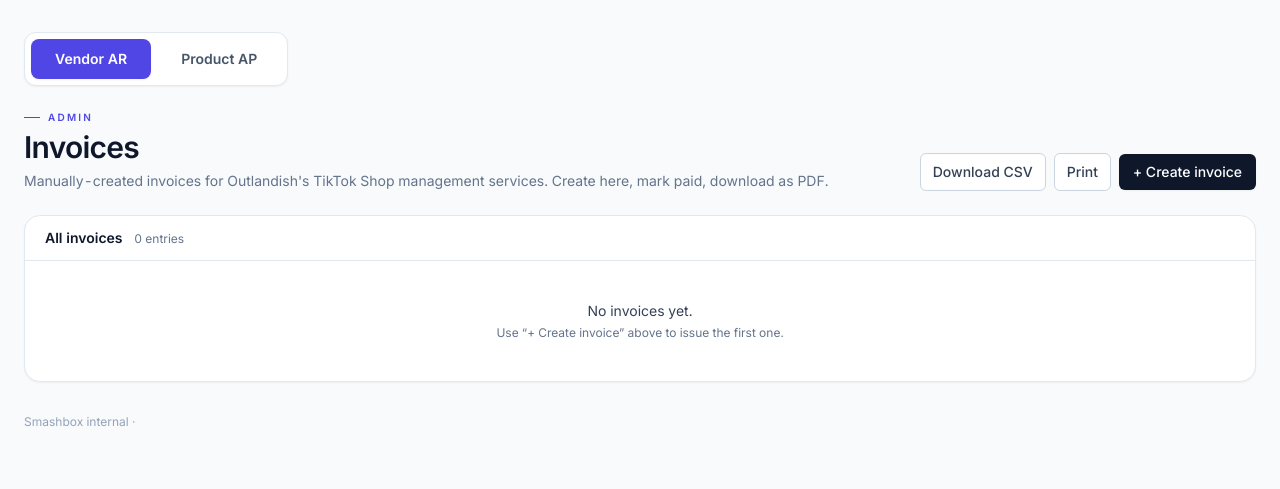
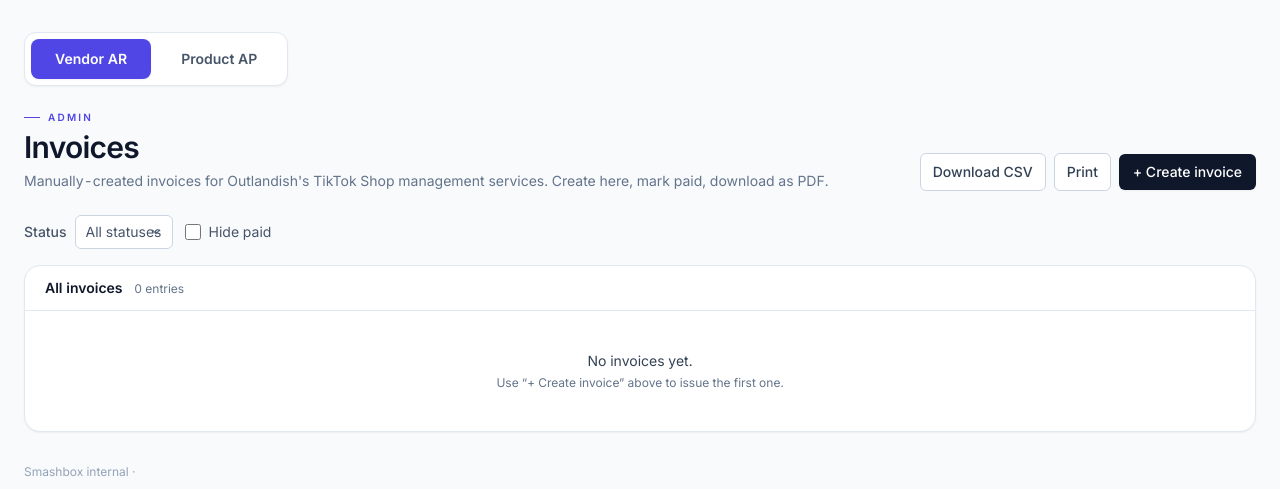
Before and after one commit to jordanblum1991/smashbox, a FastAPI app: page /admin/invoices in a window 1280 px wide. Shown: the part 57-546 px from the top of the page. Run offline with FastAPI, Linux system fonts and the light colour scheme; style sheets or scripts are compiled from the project's sources; parts of the project's set-up code (start-up, migrations or seed data) failed here and were passed over; some libraries are stand-ins or nearby versions.

Commit message:
invoices: status filter + hide-paid toggle on Vendor AR and Product AP
Both tabs of /admin/invoices get a status dropdown (Vendor: All/Issued/Paid;
Product: All/Open/Overdue/Paid) and a "Hide paid" checkbox, applied server-side
via GET params (status, hide_paid). Filters AND together and only affect the
list — the Product summary tiles stay computed on the full set. Header shows
"N of M" when filtered; empty + Clear states are filter-aware. "Overdue" filters
on PurchaseInvoice.is_overdue (computed), the others on stored status.

Co-Authored-By: Claude Opus 4.8 <noreply@anthropic.com>

```diff
--- a/app/routers/invoices.py
+++ b/app/routers/invoices.py
@@ -167,11 +167,28 @@ def _validate_invoice_form(
 # Routes
 # ---------------------------------------------------------------------------
 
+def _filter_invoices(invoices: list, status: str, hide_paid: bool) -> list:
+    """Apply the status filter + 'hide paid' toggle to an invoice list. `status`
+    is "" (all) / a stored status / the computed "overdue"; both filters AND
+    together. Pure list filtering so summary totals (computed on the full set)
+    are unaffected."""
+    out = invoices
+    if hide_paid:
+        out = [i for i in out if i.status != "paid"]
+    if status == "overdue":
+        out = [i for i in out if getattr(i, "is_overdue", False)]
+    elif status:
+        out = [i for i in out if i.status == status]
+    return out
+
+
 @router.get("/admin/invoices", dependencies=[Depends(require_admin)])
 def invoices_hub(
     request: Request,
     db: Session = Depends(get_db),
     tab: str = "vendor",
+    status: str = "",
+    hide_paid: int = 0,
     error: str | None = None,
     notice: str | None = None,
 ) -> Response:
@@ -179,9 +196,14 @@ def invoices_hub(
     Outlandish bills Smashbox) and Product invoices (inbound — the AP ledger) as
     two server-rendered tabs under one menu item. Each tab renders its existing
     page body on a full page load, so all inline forms / PDF / statement links
-    keep working. `tab` selects the panel."""
+    keep working. `tab` selects the panel; `status` + `hide_paid` filter the list
+    (summary totals stay on the full set)."""
     active_tab = "product" if tab == "product" else "vendor"
-    ctx: dict = {"active_tab": active_tab, "error": error, "notice": notice}
+    hide_paid_b = bool(hide_paid)
+    ctx: dict = {
+        "active_tab": active_tab, "error": error, "notice": notice,
+        "filter_status": status, "hide_paid": hide_paid_b,
+    }
     if active_tab == "product":
         # Lazy import avoids any import-order coupling between the two routers.
         from app.routers.purchase_invoices import product_context
@@ -190,6 +212,8 @@ def invoices_hub(
         ctx["invoices"] = db.execute(
             select(Invoice).order_by(Invoice.created_at.desc())
         ).scalars().all()
+    ctx["total_count"] = len(ctx["invoices"])
+    ctx["invoices"] = _filter_invoices(ctx["invoices"], status, hide_paid_b)
     return templates.TemplateResponse(request, "admin/invoices_hub.html", ctx)
 
 
--- a/app/templates/admin/_invoices_vendor_body.html
+++ b/app/templates/admin/_invoices_vendor_body.html
@@ -28,17 +28,47 @@
 </div>
 {% endif %}
 
+{# Status filter + hide-paid toggle. Server-rendered (GET reload). #}
+<form method="get" action="/admin/invoices" class="mb-4 flex flex-wrap items-center gap-3 print:hidden">
+  <input type="hidden" name="tab" value="vendor">
+  <label class="inline-flex items-center gap-2 text-sm text-slate-600">
+    <span class="font-medium">Status</span>
+    <select name="status" onchange="this.form.submit()"
+            class="rounded-md border border-slate-300 bg-white px-2.5 py-1.5 text-sm focus:border-sky-500 focus:outline-none focus:ring-1 focus:ring-sky-500">
+      <option value="" {% if not filter_status %}selected{% endif %}>All statuses</option>
+      <option value="issued" {% if filter_status == 'issued' %}selected{% endif %}>Issued</option>
+      <option value="paid" {% if filter_status == 'paid' %}selected{% endif %}>Paid</option>
+    </select>
+  </label>
+  <label class="inline-flex items-center gap-2 text-sm text-slate-600">
+    <input type="checkbox" name="hide_paid" value="1" onchange="this.form.submit()" {% if hide_paid %}checked{% endif %}
+           class="h-4 w-4 rounded border-slate-300 text-indigo-600 focus:ring-indigo-500">
+    Hide paid
+  </label>
+  {% if filter_status or hide_paid %}
+  <a href="/admin/invoices?tab=vendor" class="text-xs font-medium text-sky-700 hover:text-sky-900">Clear</a>
+  {% endif %}
+</form>
+
 <section class="overflow-hidden rounded-2xl border border-slate-200 bg-white shadow-sm">
   <header class="border-b border-slate-200 px-5 py-3">
     <h2 class="text-sm font-semibold text-slate-900">
-      All invoices <span class="ml-2 text-xs font-normal text-slate-500">{{ invoices | length }} entr{{ "y" if invoices | length == 1 else "ies" }}</span>
+      All invoices
+      <span class="ml-2 text-xs font-normal text-slate-500">
+        {% if filter_status or hide_paid %}{{ invoices | length }} of {{ total_count }}{% else %}{{ invoices | length }} entr{{ "y" if invoices | length == 1 else "ies" }}{% endif %}
+      </span>
     </h2>
   </header>
 
   {% if invoices | length == 0 %}
   <div class="px-5 py-10 text-center">
+    {% if filter_status or hide_paid %}
+    <p class="text-sm text-slate-700">No invoices match this filter.</p>
+    <p class="mt-1 text-xs text-slate-500"><a href="/admin/invoices?tab=vendor" class="text-sky-700 hover:underline">Clear the filter</a> to see all invoices.</p>
+    {% else %}
     <p class="text-sm text-slate-700">No invoices yet.</p>
     <p class="mt-1 text-xs text-slate-500">Use “+ Create invoice” above to issue the first one.</p>
+    {% endif %}
   </div>
   {% else %}
   <table class="w-full text-sm">
```
Also changed, not shown: app/templates/admin/_invoices_product_body.html (+30 -0 lines).
